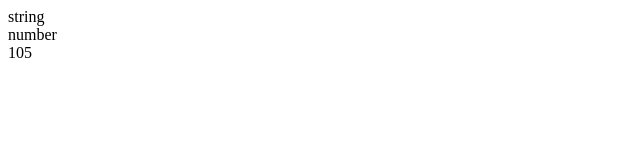
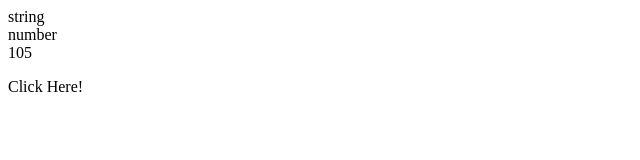
Before and after one commit to Wrymouth38/JavaScript_Starting_Projects, a plain HTML site: page JavaScript Basic Projects/Project5_Type_OF_Coercion/index.html in a window 1280 px wide. Shown: the full height of the page, 0-640 px from the left. Drawn offline with Linux system fonts and the light colour scheme.

Commit message:
Update index.html

```diff
--- a/JavaScript Basic Projects/Project5_Type_OF_Coercion/index.html
+++ b/JavaScript Basic Projects/Project5_Type_OF_Coercion/index.html
@@ -8,7 +8,7 @@
 
 <body>
 
-
+    <p id="test" onclick="my_function()">Click Here!</p>
 
 
 </body>
```
